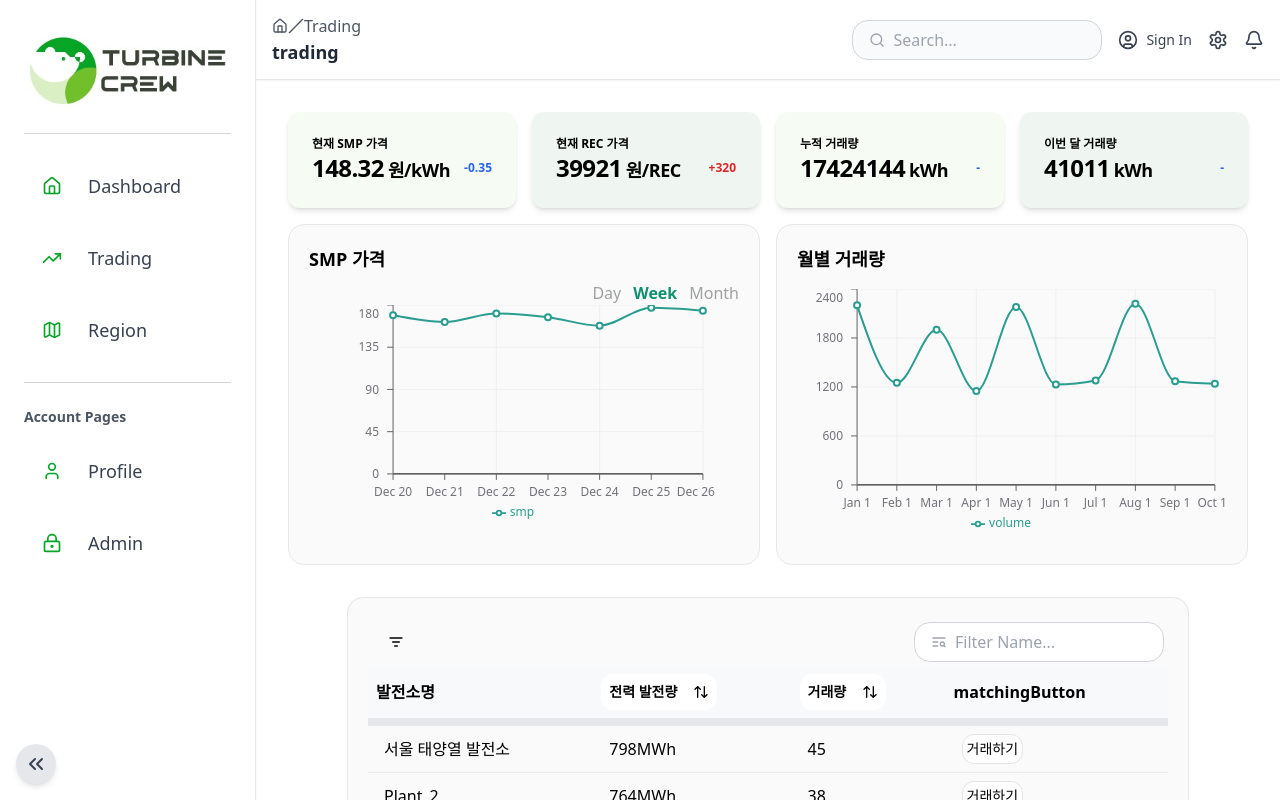
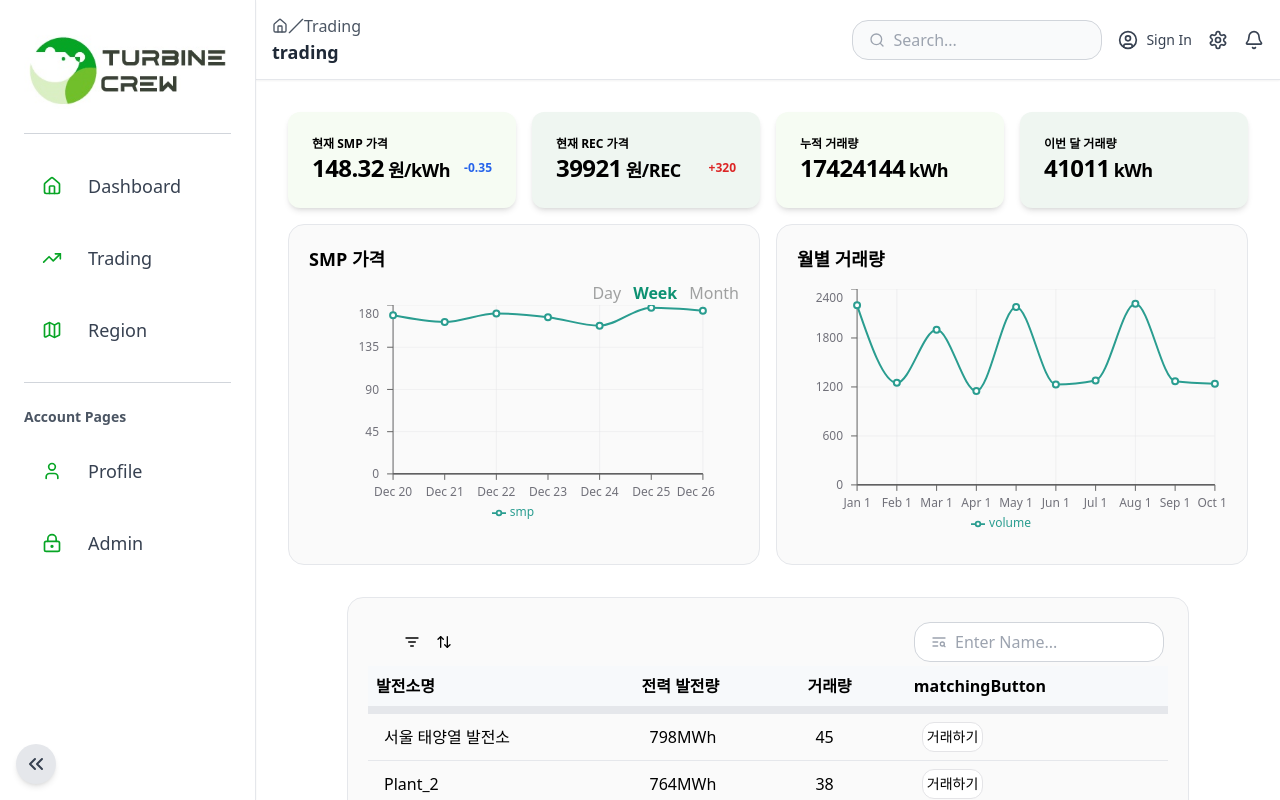
Before and after one commit to turbinecrew/turbin_electrical, a Next.js app: page /trading in a window 1280 px wide. Shown: the top 800 px of the page. Built offline with nearby package versions, Linux system fonts and the light colour scheme.

Commit message:
✨ : 테이블 정렬 토글 버튼 추가
minicard 증감표시부분 수정

```diff
--- a/src/common/components/card/index.tsx
+++ b/src/common/components/card/index.tsx
@@ -94,11 +94,12 @@ const MiniCard = ({
 						{unit}
 					</span>
 				</div>
-				{isIncreased ? (
-					<div className="text-xs font-bold text-red-600">+{amount}</div>
-				) : (
-					<div className="text-xs font-bold text-blue-600">-{amount}</div>
-				)}
+				{(isIncreased != null || "") &&
+					(isIncreased ? (
+						<div className="text-xs font-bold text-red-600">+{amount}</div>
+					) : (
+						<div className="text-xs font-bold text-blue-600">-{amount}</div>
+					))}
 			</div>
 		</div>
 	)
--- a/src/features/realtime/components/slide-card/index.tsx
+++ b/src/features/realtime/components/slide-card/index.tsx
@@ -42,7 +42,7 @@ export function TradingVolumeCards() {
 			setData((prevData) =>
 				prevData === timeCardDatas[0] ? timeCardDatas[1] : timeCardDatas[0],
 			)
-		}, 1000)
+		}, 3000)
 	}, [])
 
 	return (
--- a/src/features/realtime/components/trading-table/Tcolumn.tsx
+++ b/src/features/realtime/components/trading-table/Tcolumn.tsx
@@ -18,17 +18,7 @@ export const columns: ColumnDef<TradingTablePT>[] = [
 	},
 	{
 		accessorKey: "volume",
-		header: ({ column }) => {
-			return (
-				<Button
-					className="text- border-none bg-[#F7F9FB] p-2 text-left font-semibold hover:bg-gray-200"
-					onClick={() => column.toggleSorting(column.getIsSorted() === "asc")}
-				>
-					전력 발전량
-					<ArrowUpDown className="ml-2 h-4 w-4" />
-				</Button>
-			)
-		},
+		header: "전력 발전량",
 
 		cell: ({ row }) => {
 			const volume = parseFloat(row.getValue("volume"))
@@ -39,21 +29,11 @@ export const columns: ColumnDef<TradingTablePT>[] = [
 	},
 	{
 		accessorKey: "bidNumbers",
-		header: ({ column }) => {
-			return (
-				<Button
-					className="border-none bg-[#F7F9FB] p-2 text-left font-semibold hover:bg-gray-200"
-					onClick={() => column.toggleSorting(column.getIsSorted() === "asc")}
-				>
-					거래량
-					<ArrowUpDown className="ml-2 h-4 w-4" />
-				</Button>
-			)
-		},
+		header: "거래량",
 	},
 	{
 		accessorKey: "matchingButton",
 		header: "matchingButton",
-		cell: (params) => <Button>거래하기</Button>,
+		cell: (params) => <Button className="bg-[#ABCF8A]">거래하기</Button>,
 	},
 ]
--- a/src/features/realtime/components/trading-table/data-table.tsx
+++ b/src/features/realtime/components/trading-table/data-table.tsx
@@ -11,7 +11,7 @@ import React, { useState } from "react"
 
 import Button from "@/common/components/button"
 import { ColumnDef } from "@tanstack/react-table"
-import { ChevronDown, ListFilter, TextSearch } from "lucide-react"
+import { ArrowUpDown, ChevronDown, ListFilter, TextSearch } from "lucide-react"
 import { TradingTablePT } from "./Tcolumn"
 type TradingTableComponentPT = {
 	columns: ColumnDef<TradingTablePT>[]
@@ -20,6 +20,7 @@ type TradingTableComponentPT = {
 export function TradingTable({ columns, data }: TradingTableComponentPT) {
 	const [sorting, setSorting] = React.useState<SortingState>([])
 	const [isToggle, setToggle] = useState(false)
+	const [isSortingToggle, setSortingToggle] = useState(false)
 
 	const table = useReactTable({
 		columns,
@@ -34,18 +35,27 @@ export function TradingTable({ columns, data }: TradingTableComponentPT) {
 		},
 	})
 
+	const handleSort = (columnId: string) => {
+		setSorting((prev) => {
+			if (prev[0]?.id === columnId) {
+				return [{ id: columnId, desc: !prev[0].desc }]
+			}
+			return [{ id: columnId, desc: false }]
+		})
+	}
+
 	return (
 		<div className="w-[800px]">
 			<div className="m-1 flex justify-between">
+				<div className="ml-4 flex items-center justify-start">
 					<div className="ml-4 flex items-center justify-start">
 						<button
 							onClick={() => {
 								setToggle((e) => !e)
 							}}
-						className="transition duration-300"
 						>
 							{isToggle ? (
-							<ListFilter color="#6e6e6e" size={16} />
+								<ListFilter color="#6e6e6e" size={16} className="mr-2" />
 							) : (
 								<ListFilter size={16} />
 							)}
@@ -58,10 +68,38 @@ export function TradingTable({ columns, data }: TradingTableComponentPT) {
 						)}
 					</div>
 
+					<div className="ml-4 flex items-center justify-start">
+						<button
+							onClick={() => {
+								setSortingToggle((e) => !e)
+							}}
+						>
+							{isSortingToggle ? (
+								<ArrowUpDown color="#6e6e6e" size={16} className="mr-2" />
+							) : (
+								<ArrowUpDown size={16} />
+							)}
+						</button>
+						{isSortingToggle ? (
+							<div className="flex items-center justify-start">
+								<Button onClick={() => handleSort("plantName")}>
+									발전소명
+								</Button>
+								<Button onClick={() => handleSort("volume")}>
+									전력 발전량
+								</Button>
+								<Button onClick={() => handleSort("bidNumbers")}>거래량</Button>
+							</div>
+						) : (
+							<div></div>
+						)}
+					</div>
+				</div>
+
 				<div className="flex h-10 items-center rounded-2xl border border-gray-300 bg-white px-4 focus-within:border-tbGreen">
 					<TextSearch className="text-gray-400" size={16} />
 					<input
-						placeholder="Filter Name..."
+						placeholder="Enter Name..."
 						value={
 							(table.getColumn("plantName")?.getFilterValue() as string) ?? ""
 						}
```
Lines whose indentation alone changed are shown as unchanged.
